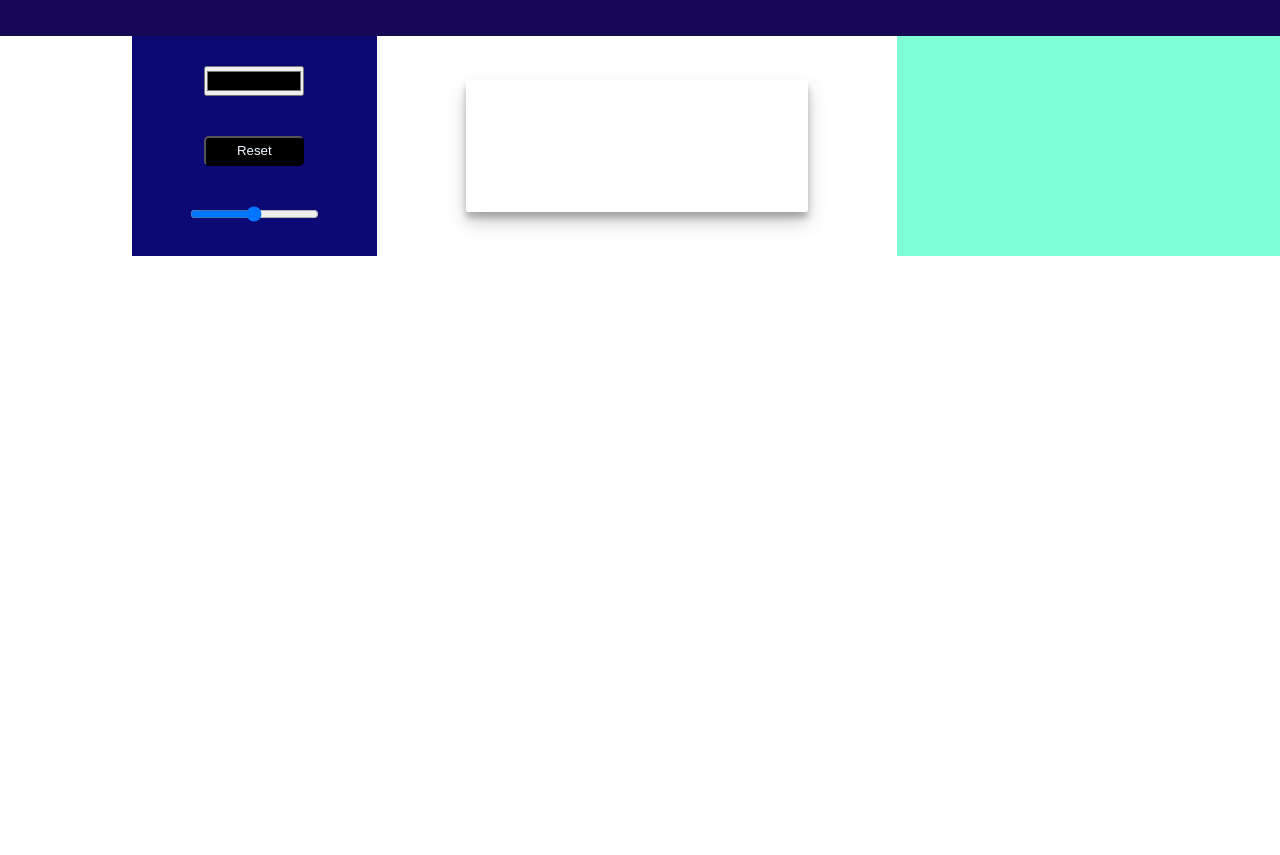
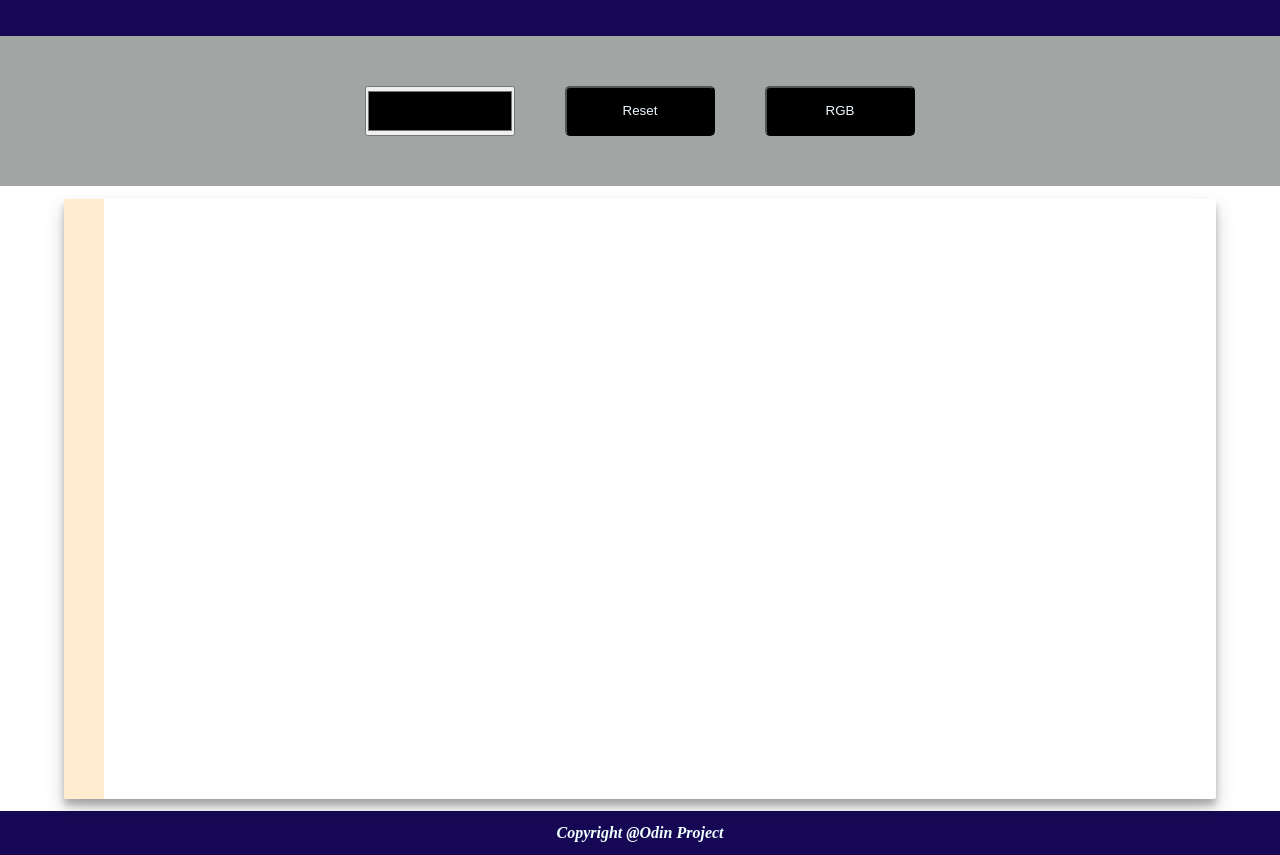
Before and after one commit to ahsannaeem150/etch-a-sketch, a plain HTML site: page index.html in a window 1280 px wide. Shown: the part 78-933 px from the top of the page. Before the commit the page ends 800 px from the top, so only its background shows below. Drawn offline with Linux system fonts and the light colour scheme.

Commit message:
Develop front-end Ver 2.0

```diff
--- a/index.html
+++ b/index.html
@@ -13,27 +13,24 @@
         <h1 class="heading">Etch-a-Sketch</h1>
     </header>
     <section class="main">
-        <div class="div1">
-
+        <div class="colorPickerDiv">
+            <input class="colorPicker" type="color" name="color" id="color">
         </div>
-        <div class="div2">
-            <div>
-                <input class="colorPick" type="color" name="color" id="color">
-            </div>
-            <div>
-                <button class="resetBtn">Reset</button>
-            </div>
-            <div>
-                <input class="sliderPick" type="range" min="1" max="5" name="slider" id="slider">
-            </div>
+        <div class="resetBtnDiv">
+            <button class="resetBtn Btn">Reset</button>
         </div>
-        <div class="div3">
-            <div class="contentDiv"></div>
-        </div>
-        <div class="div4">
-
+        <div class="rgbBtnDiv">
+            <button class="rgbBtn Btn">RGB</button>
         </div>
     </section>
+    <section class="sketchSection">
+        <div class="sketchDiv">
+            <div class="element"></div>
+        </div>
+    </section>
+    <footer class="footer">
+        <h4><i>Copyright @Odin Project</i></h4>
+    </footer>
     <script src="./script.js"></script>
 </body>
 
--- a/styles.css
+++ b/styles.css
@@ -17,38 +17,9 @@
 
 .main {
     display: flex;
-    width: 100%;
-}
-
-.div1 {
-    flex: 2;
-    padding: 20px;
-    background-color: rgb(255, 255, 255);
-}
-
-.div2 {
-    flex: 4;
-    padding: 30px;
-    display: flex;
     justify-content: center;
     align-items: center;
-    flex-direction: column;
-    background-color: rgb(12, 8, 116);
-}
-
-.div3 {
-    flex: 10;
-    display: flex;
-    justify-content: center;
-    align-items: center;
-    padding: 30px;
-    background-color: rgb(255, 255, 255);
-}
-
-.div4 {
-    flex: 7;
-    padding: 30px;
-    background-color: aquamarine;
+    background-color: rgb(161, 166, 164);
 }
 
 .contentDiv {
@@ -60,27 +31,59 @@
     padding: 10px
 }
 
-.colorPick {
+.colorPicker {
     margin: auto;
     /* border: 0;
     padding: 0; */
     /* background: none; */
-    width: 100px;
-    height: 30px;
+    width: 150px;
+    height: 50px;
 }
 
-.sliderPick {}
-
-.resetBtn {
+.Btn {
     color: aliceblue;
     background-color: black;
-    padding: 5px;
-    width: 100px;
-    height: 30px;
-    margin: 40px;
+    width: 150px;
+    height: 50px;
     border-radius: 5px;
 }
 
-.resetBtn:hover {
+.resetBtn {
+    margin: 50px;
+}
+
+.Btn:hover {
     background-color: darkblue;
 }
+
+.sketchSection {
+    display: flex;
+    justify-content: center;
+    align-items: center;
+}
+
+.sketchDiv {
+    margin-top: 1%;
+    background-color: white;
+    border-radius: 2px;
+    box-shadow: 0 10px 20px rgba(0, 0, 0, 0.19), 0 6px 6px rgba(0, 0, 0, 0.23);
+    width: 90%;
+    height: 600px;
+    margin-bottom: 1%;
+    display: flex;
+    flex-wrap: wrap;
+}
+
+.footer {
+    padding: 1%;
+    display: flex;
+    color: azure;
+    justify-content: center;
+    align-items: center;
+    background-color: rgb(23, 8, 85);
+}
+
+.element {
+    background-color: blanchedalmond;
+    padding: 20px;
+}
```
